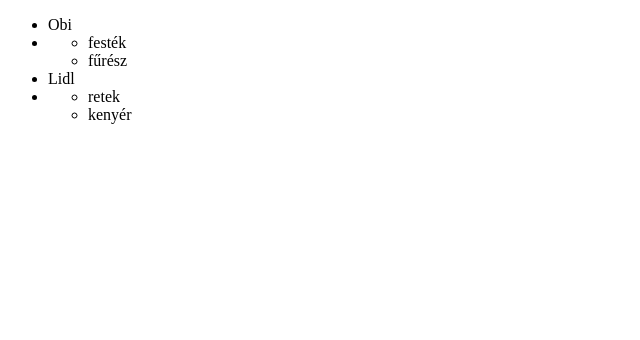
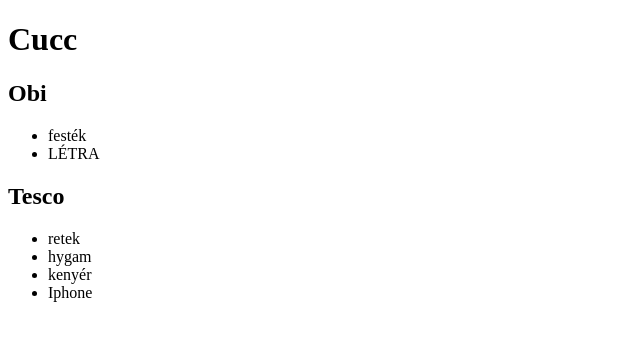
Before and after one commit to standardmate/standardmate.github.io, a plain HTML site: page index.html in a window 1280 px wide. Shown: the whole page, without its empty margins (0-640 px from the left). Drawn offline with Linux system fonts and the light colour scheme.

Commit message:
Update index.html

```diff
--- a/index.html
+++ b/index.html
@@ -1,29 +1,24 @@
 <!DOCTYPE html>
 <html lang="en">
-
 <head>
     <meta charset="UTF-8">
     <meta name="viewport" content="width=device-width, initial-scale=1.0">
     <title>Document</title>
 </head>
-
 <body>
-    <ul>
-        <li>Obi</li>
-        <li>
+    <H1>Cucc</H1>
+    <h2>Obi</h2>
     <ul>
         <li>festék</li>
-                <li>fűrész</li>
+        <li>LÉTRA</li>
     </ul>
-        </li>
-        <li>Lidl</li>
-        <li>
+    <h2>Tesco</h2>
     <ul>
         <li>retek</li>
+        <li>hygam</li>
         <li>kenyér</li>
+        <li>Iphone</li>
     </ul>
-        </li>
-    </ul>
+
 </body>
-
 </html>
```
Lines whose indentation alone changed are shown as unchanged.
